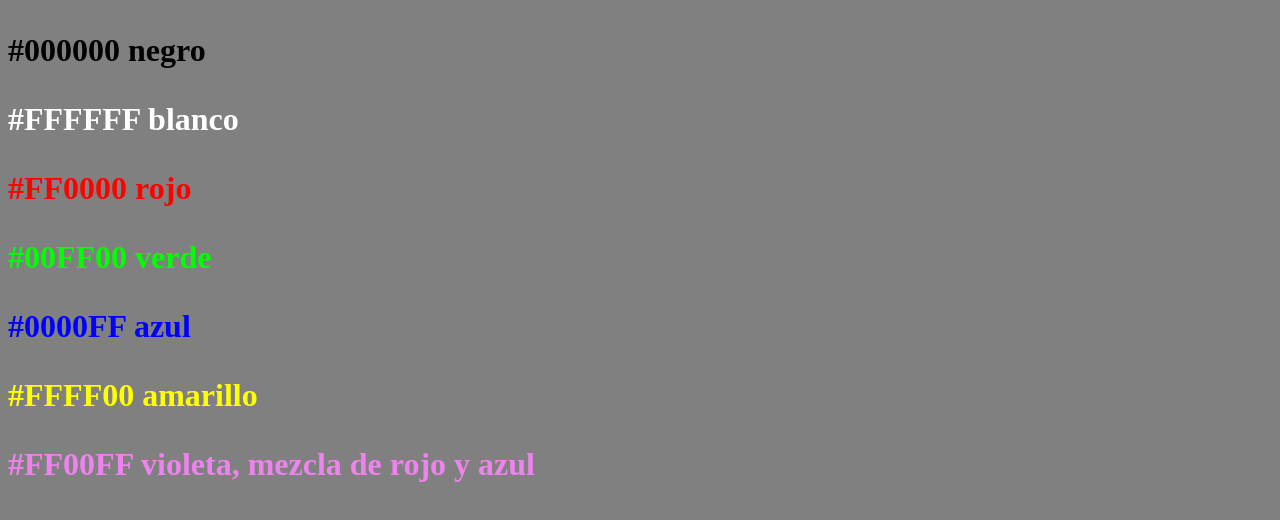
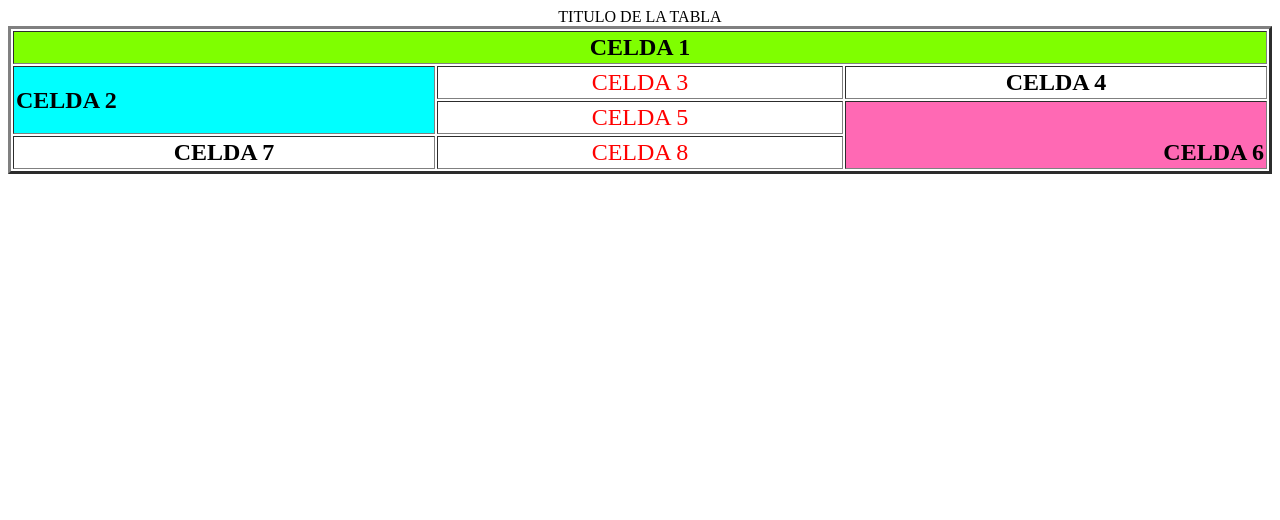
Before and after one commit to jeanpool2303/Practica2, a plain HTML site: page index.html in a window 1280 px wide. Drawn offline with Linux system fonts and the light colour scheme.

Commit message:
Verción4

```diff
--- a/index.html
+++ b/index.html
@@ -1,20 +1,44 @@
 <!DOCTYPE html>
 <html lang="en">
 <head>
-    <meta charset="UTF-8">
-    <meta name="viewport" content="width=device-width, initial-scale=1.0">
-    <meta http-equiv="X-UA-Compatible" content="ie=edge">
-    <title>Colores</title>
+<meta charset="UTF-8">
+<meta name="viewport" content="width=device-width, initial-scale=1.0">
+<meta http-equiv="X-UA-Compatible" content="ie=edge">
+<title>Colores</title>
 </head>
-<body style="color: black; background-color: grey;">
+<body>
 
-    <p style="color: black; font-weight: bold; font-size: xx-large;">#000000 negro</p>
-    <p style="color: white; font-weight: bold; font-size: xx-large;">#FFFFFF blanco</p>
-    <p style="color: red; font-weight: bold; font-size: xx-large;">#FF0000 rojo</p>
-    <p style="color: lime; font-weight: bold; font-size: xx-large;">#00FF00 verde</p>
-    <p style="color: blue; font-weight: bold; font-size: xx-large;">#0000FF azul</p>
-    <p style="color: yellow; font-weight: bold; font-size: xx-large;">#FFFF00 amarillo</p>
-    <p style="color: violet; font-weight: bold; font-size: xx-large;">#FF00FF violeta, mezcla de rojo y azul</p>
+<table style="text-align: left; width: 100%; margin-left: auto; margin-
+right: auto;" border="3" cellpadding="2" cellspacing="2">
+    <caption><span style="font-
+weight: bold;">TITULO DE LA TABLA</span><br> </caption>
+    <tbody>
+        <tr align="center">
+        <th colspan="3" rowspan="1" style="vertical-align: top; background-color: chartreuse;"><font size="+2"><span style="font-
+weight: bold;">CELDA 1</span></font><br> </th>
+        </tr>
+        <tr>
+        <td colspan="1" rowspan="2"
+        style="vertical-align: middle; text-align: left; background-color: cyan;"><font
+        size="+2"><span style="font-weight: bold;">CELDA 2</span></font></td>
+        <td style="vertical-align: top; text-align: center; color: red;"><font size="+2"><span style="font-
+weight: bold;">CELDA 3</span></font></td>
+        <td style="vertical-align: top; text-align: center;"><font
+        size="+2"><span style="font-weight: bold;">CELDA 4</span></font></td> </tr>
+        <tr>
+        <td style="vertical-align: top; text-align: center; color: red;"><font size="+2"><span style="font-
+weight: bold;">CELDA 5</span></font></td>
+        <td colspan="1" rowspan="2"
+        style="vertical-align: bottom; text-align: right; background-color: hotpink;"><font
+        size="+2"><span style="font-weight: bold;">CELDA 6</span></font></td> </tr>
+        <tr>
+        <td style="vertical-align: top; text-align: center;"><font
+        size="+2"><span style="font-weight: bold;">CELDA 7</span></font></td>
+        <td style="vertical-align: top; text-align: center; color: red;"><font size="+2"><span style="font-
+weight: bold;">CELDA 8</span></font></td> </tr>
+</tbody>
+</table>
 
 </body>
+
 </html>
```
